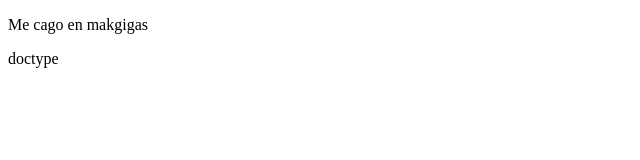
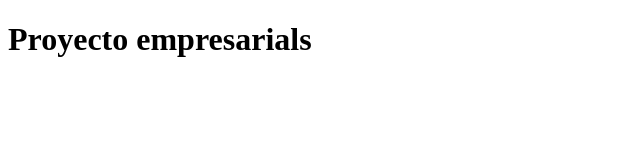
Before and after one commit to Fiestadepayton/dichpildoras, a plain HTML site: page index.html in a window 1280 px wide. Shown: the whole page, without its empty margins (0-640 px from the left). Drawn offline with Linux system fonts and the light colour scheme.

Commit message:
parrafo y tamaño de fuente

```diff
--- /dev/null
+++ b/estilos.css
@@ -0,0 +1,3 @@
+body{
+    background-color: coral;
+}
--- a/index.html
+++ b/index.html
@@ -5,8 +5,9 @@
     <meta http-equiv="X-UA-Compatible" content="IE=edge">
     <meta name="viewport" content="width=device-width, initial-scale=1.0">
     <title>Document</title>
+    <link href=”estilos.css” rel=”stylesheet” type=”text/css”
 </head>
 <body>
-    <p> Me cago en makgigas</p>
+    <p><h1>Proyecto empresarials</h1> </p>
 </body>
-</html>doctype
+</html>
```
